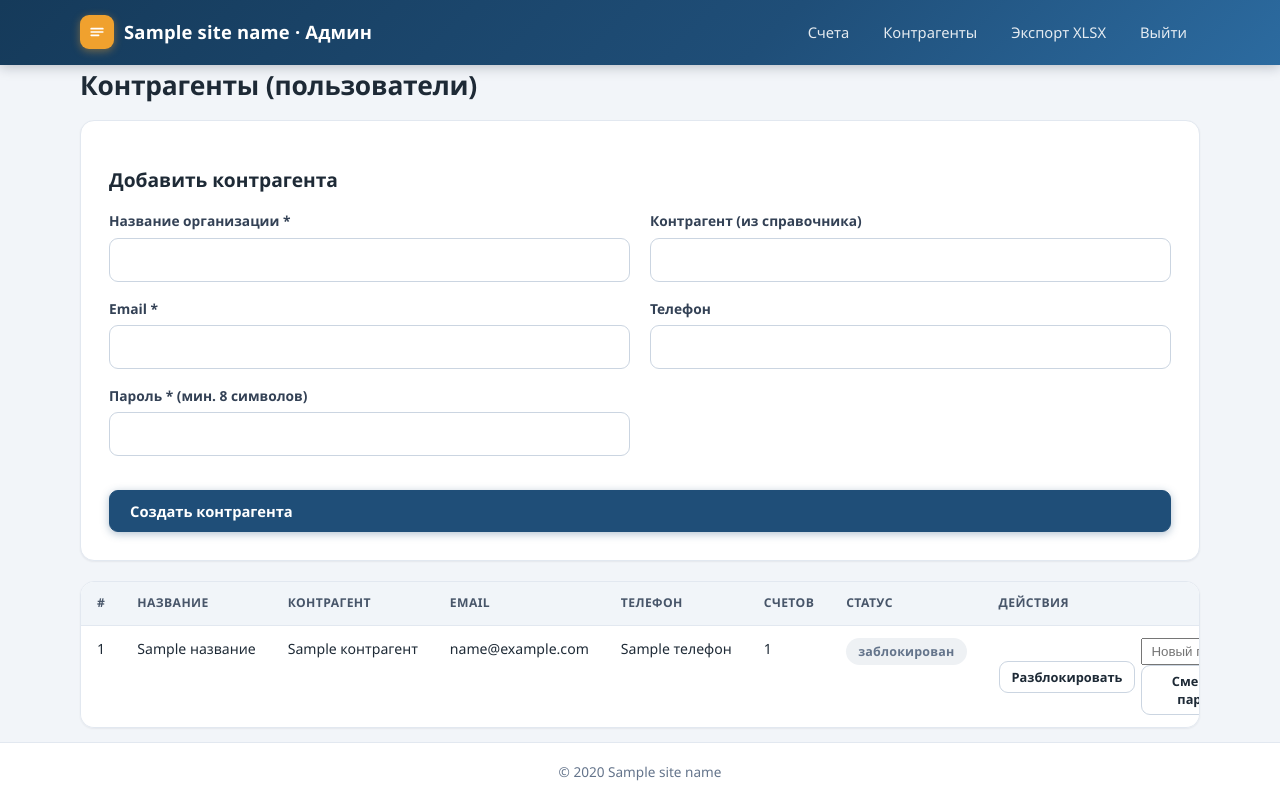
After one commit to bi333on/schot-ru-fores, a Python web app: template templates/admin/users.html in a window 1280 px wide. The commit adds this page. Run offline with Jinja, Linux system fonts and the light colour scheme; the template is opened without the code that fills it: most values are stand-ins (such as "Sample title", 1, 10 or a date in 2020).

Commit message:
Убрана регистрация, добавлено управление контрагентами в админке (создание, блокировка, сброс пароля, удаление)

```diff
--- a/models.py
+++ b/models.py
@@ -21,6 +21,7 @@ class Contragent(db.Model):
     название = db.Column(db.String(256), default="")       # название организации
     контрагент = db.Column(db.String(256), default="")     # наименование из справочника (МТС и т.п.)
     телефон = db.Column(db.String(64), default="")
+    is_active = db.Column(db.Boolean, default=True)        # False — доступ заблокирован админом
     created_at = db.Column(db.DateTime, default=utcnow)
 
     invoices = db.relationship("Invoice", backref="contragent_user", lazy="dynamic")
--- a/templates/admin/index.html
+++ b/templates/admin/index.html
@@ -7,6 +7,7 @@
 {% block nav %}
 <nav class="header-nav">
   <a href="{{ url_for('index') }}">Форма приёма</a>
+  <a href="{{ url_for('admin_users') }}">Контрагенты</a>
   <a href="{{ url_for('export') }}">Экспорт XLSX</a>
   <a href="{{ url_for('logout') }}">Выйти</a>
 </nav>
--- /dev/null
+++ b/templates/admin/users.html
@@ -0,0 +1,111 @@
+{% extends "base.html" %}
+
+{% block title %}Контрагенты — {{ site_name }}{% endblock %}
+
+{% block brand %}{{ site_name }} · Админ{% endblock %}
+
+{% block nav %}
+<nav class="header-nav">
+  <a href="{{ url_for('admin') }}">Счета</a>
+  <a href="{{ url_for('admin_users') }}">Контрагенты</a>
+  <a href="{{ url_for('export') }}">Экспорт XLSX</a>
+  <a href="{{ url_for('logout') }}">Выйти</a>
+</nav>
+{% endblock %}
+
+{% block content %}
+<h1>Контрагенты (пользователи)</h1>
+
+<div class="card form-card" style="margin-bottom: 20px;">
+  <h2>Добавить контрагента</h2>
+  <form method="post" action="{{ url_for('admin_user_add') }}" class="form-grid">
+    <input type="hidden" name="csrf_token" value="{{ csrf_token() }}">
+    <div class="field">
+      <label for="название">Название организации *</label>
+      <input type="text" id="название" name="название" required>
+    </div>
+    <div class="field">
+      <label for="контрагент">Контрагент (из справочника)</label>
+      <input type="text" id="контрагент" name="контрагент" list="contragents-list">
+      <datalist id="contragents-list">
+        {% for c in contragents %}<option value="{{ c }}">{% endfor %}
+      </datalist>
+    </div>
+    <div class="field">
+      <label for="email">Email *</label>
+      <input type="email" id="email" name="email" required>
+    </div>
+    <div class="field">
+      <label for="телефон">Телефон</label>
+      <input type="text" id="телефон" name="телефон">
+    </div>
+    <div class="field">
+      <label for="password">Пароль * (мин. 8 символов)</label>
+      <input type="password" id="password" name="password" required>
+    </div>
+    <div class="field field-wide">
+      <button type="submit" class="btn btn-primary">Создать контрагента</button>
+    </div>
+  </form>
+</div>
+
+<div class="table-wrap">
+  <table class="data-table">
+    <thead>
+      <tr>
+        <th>#</th>
+        <th>Название</th>
+        <th>Контрагент</th>
+        <th>Email</th>
+        <th>Телефон</th>
+        <th>Счетов</th>
+        <th>Статус</th>
+        <th>Действия</th>
+      </tr>
+    </thead>
+    <tbody>
+      {% for u in users %}
+      <tr>
+        <td class="nowrap">{{ u.id }}</td>
+        <td class="nowrap">{{ u.название or "—" }}</td>
+        <td class="nowrap">{{ u.контрагент or "—" }}</td>
+        <td class="nowrap">{{ u.email }}</td>
+        <td class="nowrap">{{ u.телефон or "—" }}</td>
+        <td class="nowrap num">{{ u.invoices.count() }}</td>
+        <td class="nowrap">
+          {% if u.is_active %}
+          <span class="badge badge-paid">активен</span>
+          {% else %}
+          <span class="badge badge-excl">заблокирован</span>
+          {% endif %}
+        </td>
+        <td class="actions">
+          <form method="post" action="{{ url_for('admin_user_toggle', id=u.id) }}">
+            <input type="hidden" name="csrf_token" value="{{ csrf_token() }}">
+            {% if u.is_active %}
+            <button type="submit" class="btn btn-small">Заблокировать</button>
+            {% else %}
+            <button type="submit" class="btn btn-small">Разблокировать</button>
+            {% endif %}
+          </form>
+          <form method="post" action="{{ url_for('admin_user_reset', id=u.id) }}"
+                onsubmit="return confirm('Сменить пароль для {{ u.email }}?');">
+            <input type="hidden" name="csrf_token" value="{{ csrf_token() }}">
+            <input type="password" name="password" placeholder="Новый пароль" required
+                   style="width: 120px; padding: 4px 8px;">
+            <button type="submit" class="btn btn-small">Сменить пароль</button>
+          </form>
+          <form method="post" action="{{ url_for('admin_user_delete', id=u.id) }}"
+                onsubmit="return confirm('Удалить {{ u.email }}?');">
+            <input type="hidden" name="csrf_token" value="{{ csrf_token() }}">
+            <button type="submit" class="btn btn-small btn-danger">Удалить</button>
+          </form>
+        </td>
+      </tr>
+      {% else %}
+      <tr><td colspan="8" class="empty">Контрагентов пока нет.</td></tr>
+      {% endfor %}
+    </tbody>
+  </table>
+</div>
+{% endblock %}
--- a/templates/login_contragent.html
+++ b/templates/login_contragent.html
@@ -5,7 +5,6 @@
 {% block nav %}
 <nav class="header-nav">
   <a href="{{ url_for('index') }}">На главную</a>
-  <a href="{{ url_for('contragent_register') }}">Регистрация</a>
 </nav>
 {% endblock %}
 
@@ -24,6 +23,6 @@
     </div>
     <button type="submit" class="btn btn-primary">Войти</button>
   </form>
-  <p class="muted small">Нет аккаунта? <a href="{{ url_for('contragent_register') }}">Зарегистрироваться</a></p>
+  <p class="muted small">Доступ к кабинету предоставляет администратор.</p>
 </div>
 {% endblock %}
```
Also changed, not shown: app.py (+99 -49 lines), templates/index.html (+4 -6 lines), templates/register.html (deleted, +0 -61 lines).
